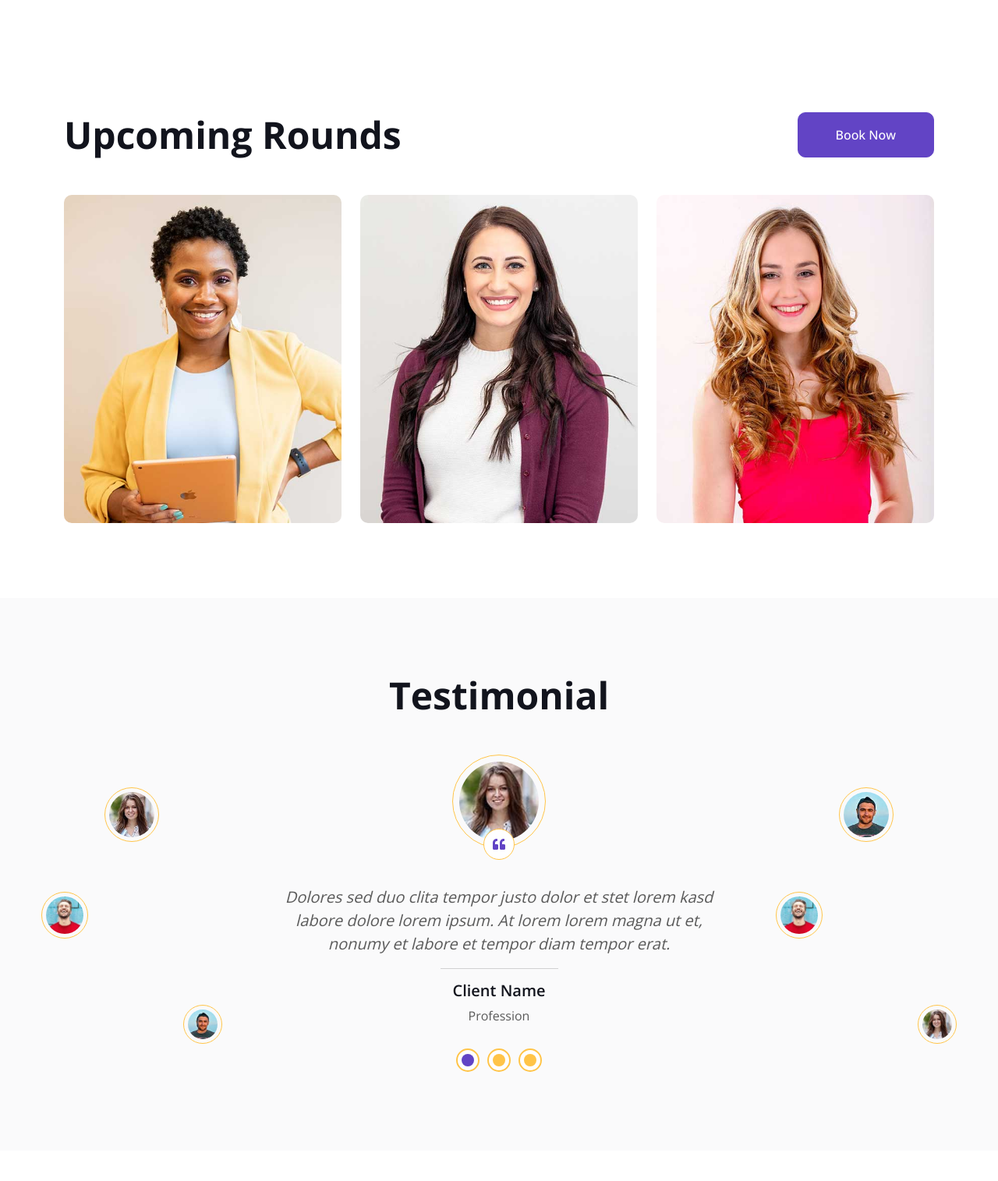
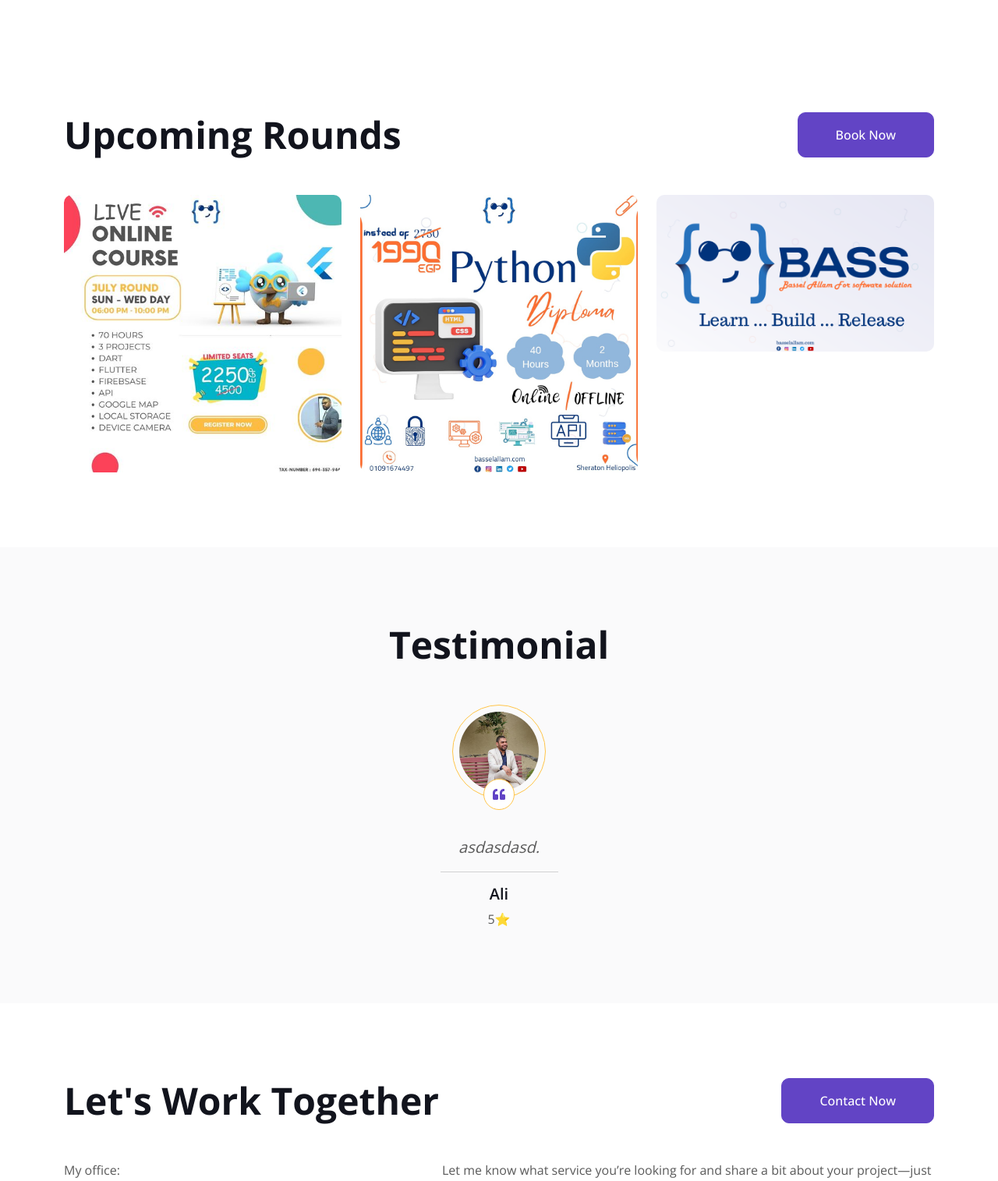
Before and after one commit to BaselAllam/basselallam, a Django app: page / in a window 1280 px wide. Shown: the part 3547-5062 px from the top of the page at 78% size. Run offline with Django 3.2, Linux system fonts and the light colour scheme; data comes from the database, SQL or seed files in the repository; both versions use the stored data as it was after the commit; some libraries are stand-ins or nearby versions.

Commit message:
newDesignReleaseEdits

```diff
--- a/basselallam/views.py
+++ b/basselallam/views.py
@@ -15,5 +15,4 @@
     data['reviews'] = reviews
     courses = Courses.objects.filter(is_archived = False)
     data['courses'] = courses
-    data['count'] = [10, 20, 30, 40, 50]
     return render(request, 'index.html', context= data)
--- a/templates/index.html
+++ b/templates/index.html
@@ -393,42 +393,20 @@
                 </div>
             </div>
             <div class="row g-4">
+                {% for i in courses %}
                 <div class="col-lg-4 col-md-6 wow fadeInUp" data-wow-delay="0.1s">
                     <div class="team-item position-relative">
-                        <img class="img-fluid rounded" src="{% static 'img/team-1.jpg'%}" alt="">
+                        <img class="img-fluid rounded" src="{{ i.course_image.url }}" alt="">
                         <div class="team-text bg-white rounded-end p-4">
                             <div>
-                                <h5>Flutter</h5>
-                                <span>Mobile Dev using</span>
+                                <h5>{{ i.course_category }}</h5>
+                                <span>{{ i.course_hours }} Hours | {{ i.course_price }}{{ i.course_price_currency }}</span>
                             </div>
-                            <i class="fa fa-arrow-right fa-2x text-primary"></i>
+                            <a href='https://wa.me/+201091674497'> <i class="fa fa-arrow-right fa-2x text-primary"></i></a>
                         </div>
                     </div>
                 </div>
-                <div class="col-lg-4 col-md-6 wow fadeInUp" data-wow-delay="0.3s">
-                    <div class="team-item position-relative">
-                        <img class="img-fluid rounded" src="{% static 'img/team-2.jpg'%}" alt="">
-                        <div class="team-text bg-white rounded-end p-4">
-                            <div>
-                                <h5>Full Stack</h5>
-                                <span>Web Dev</span>
-                            </div>
-                            <i class="fa fa-arrow-right fa-2x text-primary"></i>
-                        </div>
-                    </div>
-                </div>
-                <div class="col-lg-4 col-md-6 wow fadeInUp" data-wow-delay="0.5s">
-                    <div class="team-item position-relative">
-                        <img class="img-fluid rounded" src="{% static 'img/team-3.jpg'%}" alt="">
-                        <div class="team-text bg-white rounded-end p-4">
-                            <div>
-                                <h5>Python</h5>
-                                <span>Programming</span>
-                            </div>
-                            <i class="fa fa-arrow-right fa-2x text-primary"></i>
-                        </div>
-                    </div>
-                </div>
+                {% endfor %}
             </div>
         </div>
     </div>
@@ -440,58 +418,22 @@
         <div class="container-fluid py-5">
             <h1 class="display-5 text-center mb-5 wow fadeInUp" data-wow-delay="0.1s">Testimonial</h1>
             <div class="row justify-content-center">
-                <div class="col-lg-3 d-none d-lg-block">
-                    <div class="testimonial-left h-100">
-                        <img class="img-fluid wow fadeIn" data-wow-delay="0.1s" src="{% static 'img/testimonial-1.jpg'%}" alt="">
-                        <img class="img-fluid wow fadeIn" data-wow-delay="0.3s" src="{% static 'img/testimonial-2.jpg'%}" alt="">
-                        <img class="img-fluid wow fadeIn" data-wow-delay="0.5s" src="{% static 'img/testimonial-3.jpg'%}" alt="">
-                    </div>
-                </div>
                 <div class="col-lg-6 wow fadeInUp" data-wow-delay="0.5s">
                     <div class="owl-carousel testimonial-carousel">
+                        {% for i in reviews %}
                         <div class="testimonial-item text-center">
                             <div class="position-relative mb-5">
-                                <img class="img-fluid rounded-circle border border-secondary p-2 mx-auto" src="{% static 'img/testimonial-1.jpg'%}" alt="">
+                                <img class="img-fluid rounded-circle border border-secondary p-2 mx-auto" src="{{ i.client_image.url }}" alt="">
                                 <div class="testimonial-icon">
                                     <i class="fa fa-quote-left text-primary"></i>
                                 </div>
                             </div>
-                            <p class="fs-5 fst-italic">Dolores sed duo clita tempor justo dolor et stet lorem kasd labore dolore lorem ipsum. At lorem lorem magna ut et, nonumy et labore et tempor diam tempor erat.</p>
+                            <p class="fs-5 fst-italic">{{ i.client_review }}.</p>
                             <hr class="w-25 mx-auto">
-                            <h5>Client Name</h5>
-                            <span>Profession</span>
+                            <h5>{{ i.client_name }}</h5>
+                            <span>{{ i.client_rate }}⭐</span>
                         </div>
-                        <div class="testimonial-item text-center">
-                            <div class="position-relative mb-5">
-                                <img class="img-fluid rounded-circle border border-secondary p-2 mx-auto" src="{% static 'img/testimonial-2.jpg'%}" alt="">
-                                <div class="testimonial-icon">
-                                    <i class="fa fa-quote-left text-primary"></i>
-                                </div>
-                            </div>
-                            <p class="fs-5 fst-italic">Dolores sed duo clita tempor justo dolor et stet lorem kasd labore dolore lorem ipsum. At lorem lorem magna ut et, nonumy et labore et tempor diam tempor erat.</p>
-                            <hr class="w-25 mx-auto">
-                            <h5>Client Name</h5>
-                            <span>Profession</span>
-                        </div>
-                        <div class="testimonial-item text-center">
-                            <div class="position-relative mb-5">
-                                <img class="img-fluid rounded-circle border border-secondary p-2 mx-auto" src="{% static 'img/testimonial-3.jpg'%}" alt="">
-                                <div class="testimonial-icon">
-                                    <i class="fa fa-quote-left text-primary"></i>
-                                </div>
-                            </div>
-                            <p class="fs-5 fst-italic">Dolores sed duo clita tempor justo dolor et stet lorem kasd labore dolore lorem ipsum. At lorem lorem magna ut et, nonumy et labore et tempor diam tempor erat.</p>
-                            <hr class="w-25 mx-auto">
-                            <h5>Client Name</h5>
-                            <span>Profession</span>
-                        </div>
-                    </div>
-                </div>
-                <div class="col-lg-3 d-none d-lg-block">
-                    <div class="testimonial-right h-100">
-                        <img class="img-fluid wow fadeIn" data-wow-delay="0.1s" src="{% static 'img/testimonial-1.jpg'%}" alt="">
-                        <img class="img-fluid wow fadeIn" data-wow-delay="0.3s" src="{% static 'img/testimonial-2.jpg'%}" alt="">
-                        <img class="img-fluid wow fadeIn" data-wow-delay="0.5s" src="{% static 'img/testimonial-3.jpg'%}" alt="">
+                        {% endfor %}
                     </div>
                 </div>
             </div>
```
Also changed, not shown: basselallam/settings.py (+17 -17 lines), db.sqlite3.
